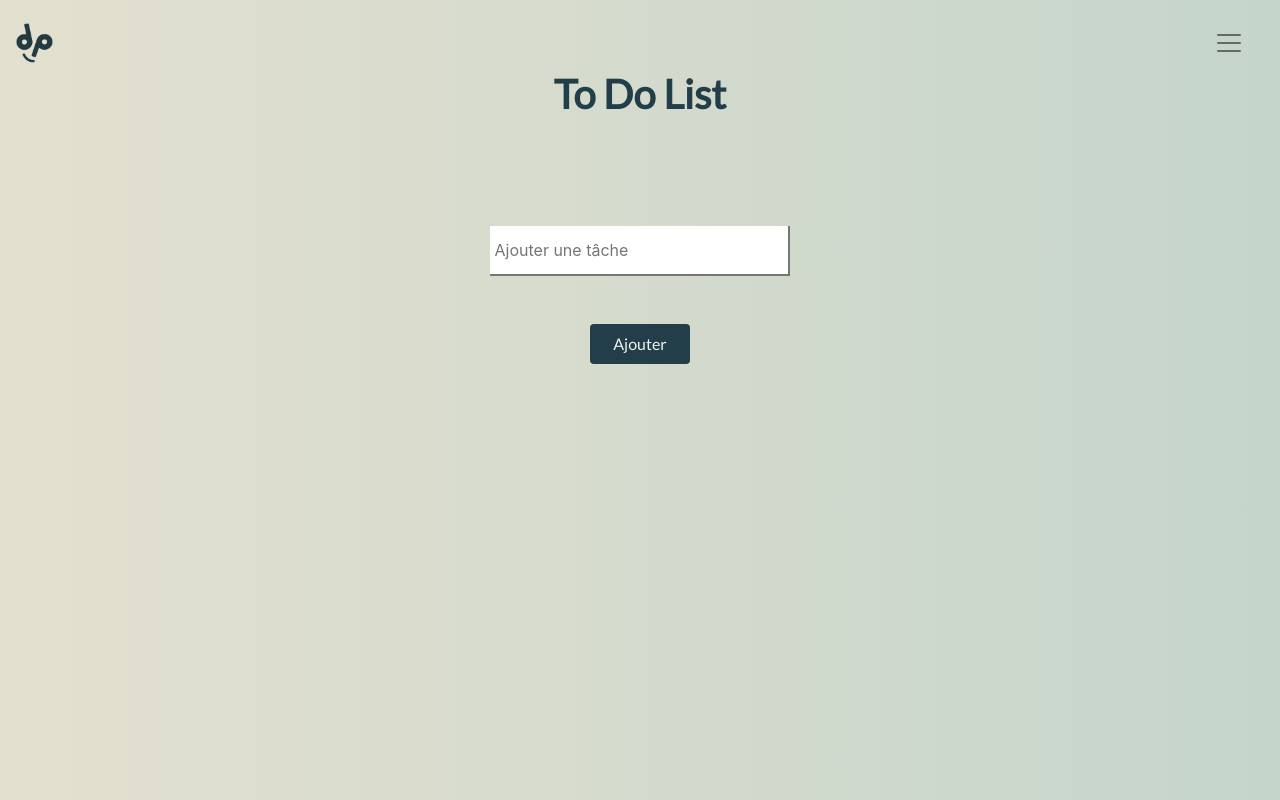
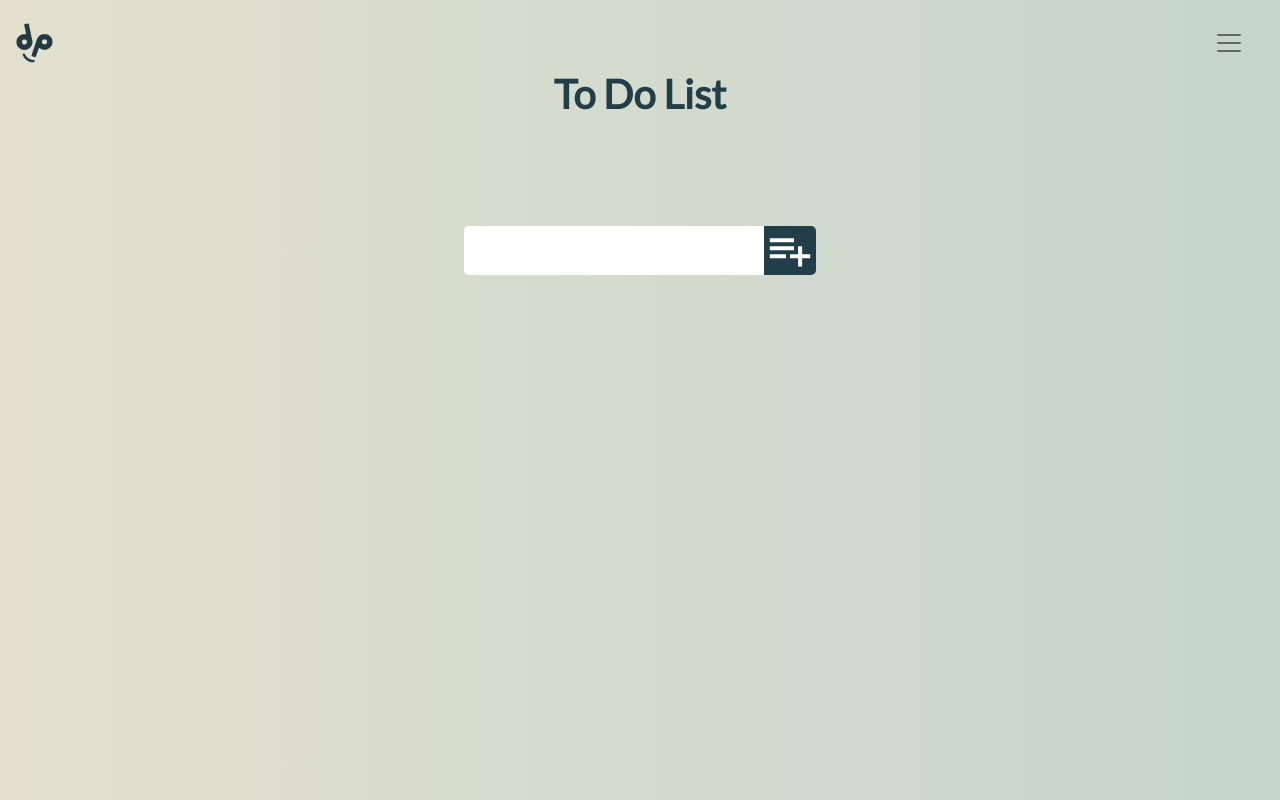
Before and after one commit to DavidPayet/david_portfolio, a React (Create React App) app: page /todolist in a window 1280 px wide. Built offline with nearby package versions, Linux system fonts and the light colour scheme; a web font is replaced by a local one.

Commit message:
todo list with hooks

```diff
--- a/package.json
+++ b/package.json
@@ -13,6 +13,7 @@
     "react-calendar": "^2.19.2",
     "react-d3-speedometer": "^0.11.0",
     "react-dom": "^16.13.0",
+    "react-icons": "^3.10.0",
     "react-multi-carousel": "^2.5.2",
     "react-router-dom": "^5.0.1",
     "react-scripts": "^3.4.0",
--- a/src/pages/ToDoListPage.jsx
+++ b/src/pages/ToDoListPage.jsx
@@ -1,64 +1,78 @@
-import React, { Component } from 'react';
-import { Container, Row, Col, Form, Button } from 'reactstrap';
+import React, { useState } from 'react';
+import { Container, Row, Col, Form, Input } from 'reactstrap';
+import { RiDeleteBin6Line } from "react-icons/ri";
+import { MdPlaylistAdd } from "react-icons/md";
 import NavApp from '../components/NavApp';
 
 import './ToDoListPage.scss';
 
-class ToDoListPage extends Component {
-  constructor(props) {
-    super(props);
-    this.state = {
-      userInput: '',
-      items: []
-    };
-    this.onChange = this.onChange.bind(this);
-    this.addTodo = this.addTodo.bind(this);
+const Todo = ({ todo, completeTodo, index, removeTodo }) => {
+  return (
+    <div className="list" style={{ textDecoration: todo.isComplete ? 'line-through' : '' }}>
+      <Container>
+        <Row>
+          <Col className="checkCol" xl="2" lg="2" md="2" sm="2" xs="2">
+            <Input
+              type="checkbox"
+              onClick={() => completeTodo(index)}
+              className="check"
+            />
+          </Col>
+          <Col className="todo-text" xl="8" lg="8" md="8" sm="8" xs="8">
+            {todo.text}
+          </Col>
+          <Col xl="2" lg="2" md="2" sm="2" xs="2">
+            <RiDeleteBin6Line className="deleteBtn" onClick={() => removeTodo(index)} />
+          </Col>
+        </Row>
+      </Container>
+    </div>
+  )
 }
 
-  onChange(e) {
-    this.setState({
-      userInput: e.target.value
-    })
+const TodoForm = ({ addTodo }) => {
+  const [value, setValue] = useState('')
+
+  const handleSubmit = (e) => {
+    e.preventDefault();
+    // check for the value
+    if (!value) return;
+    addTodo(value)
+    setValue('')
+  }
+  return (
+    <Form className="form">
+      <Input
+        type="text"
+        className="input"
+        value={value}
+        onChange={e => setValue(e.target.value)} />
+      <MdPlaylistAdd className="addBtn" onClick={handleSubmit} />
+    </Form>
+  )
 }
 
-  addTodo(e) {
-    e.preventDefault();
-    this.setState({
-      userInput: '',
-      items: [...this.state.items, this.state.userInput]
-    })
+const ToDoListPage = () => {
+  const [todos, setTodos] = useState([])
+
+  const addTodo = text => {
+    const newTodos = [...todos, { text }];
+    setTodos(newTodos)
   }
 
-  deleteTodo(item) {
-    const array = this.state.items;
-    const index = array.indexOf(item);
-    array.splice(index, 1);
-    this.setState({
-      items: array
-    })
+  const removeTodo = index => {
+    const newTodos = [...todos];
+    newTodos.splice(index, 1);
+    setTodos(newTodos)
   }
 
-  renderTodos() {
-    return this.state.items.map((item) => {
-      return (
-        <div key={item} className="list">
-          <Row className="todo">
-          <Col xl="2" lg="2" md="2" sm="1" xs="1" />
-            <Col xl="8" lg="8" md="8" sm="10" xs="10">
-            {item} <button
-              className="btn-delete"
-              onClick={this.deleteTodo.bind(this, item)}>
-              &#128465;
-                  </button>
-                  </Col>
-                  <Col lxl="2" g="2" md="2" sm="1" xs="1" />
-          </Row>
-        </div>
-      );
-    });
+  // update function
+  const completeTodo = (index) => {
+    const newTodos = [...todos];
+    newTodos[index].isComplete = !newTodos[index].isComplete;
+    setTodos(newTodos)
   }
 
-  render() {
   return (
     <div className="ToDoListPage">
       <NavApp />
@@ -67,38 +81,29 @@ class ToDoListPage extends Component {
           <Col xl="2" lg="2" md="2" sm="1" xs="1" />
           <Col xl="8" lg="8" md="8" sm="10" xs="10">
             <h1>To Do List</h1>
-              <Form>
-                <input
-                  value={this.state.userInput}
-                  type="text"
-                  placeholder=" Ajouter une tâche"
-                  onChange={this.onChange}
-                />
-                <br />
-                <br />
-                <br />
-                <Button className="btn-add" onClick={this.addTodo}>Ajouter</Button>
-              </Form>
+            <TodoForm addTodo={addTodo} />
           </Col>
           <Col xl="2" lg="2" md="2" sm="1" xs="1" />
         </Row>
         <br />
-          <br />
-          <br />
-          <br />
         <Row>
           <Col xl="2" lg="2" md="2" sm="1" xs="1" />
           <Col xl="8" lg="8" md="8" sm="10" xs="10">
-            <span>
-              {this.renderTodos()}
-            </span>
+            {todos.map((todo, index) => (
+              <Todo
+                key={index}
+                index={index}
+                todo={todo}
+                completeTodo={completeTodo}
+                removeTodo={removeTodo}
+              />
+            ))}
           </Col>
           <Col xl="2" lg="2" md="2" sm="1" xs="1" />
         </Row>
       </Container>
     </div>
-    );
-  }
+  )
 }
 
-export default ToDoListPage;
+export default ToDoListPage
--- a/src/pages/ToDoListPage.scss
+++ b/src/pages/ToDoListPage.scss
@@ -2,7 +2,6 @@
 
 .ToDoListPage {
   min-height: 800px;
-  position: absolute;
   padding-top: 70px;
   width: 100%;
   background: linear-gradient(to left, #c5d5cb, #e3e0cf);
@@ -15,82 +14,69 @@
       padding-bottom: 100px;
     }
 
+    .form {
+      align-items: center;
+      justify-content: center;
+      display: flex;
+      padding-bottom: 50px;
+
       input {
+        font-size: 23px;
         color: rgb(33, 62, 73);
-      height: 50px;
-      width: 300px;
+        max-width: 300px;
         padding: 0px;
-      border-top: 0px;
-      border-left: 0px;
-      outline: none;
+        border: none;
+        border-radius: 5px 0px 0px 5px;
       }
 
-    .btn-add {
-      border: 0px;
-      height: 40px;
-      width: 100px;
-      font-family: 'Lato';
+      .addBtn {
+        height: 48.5px;
+        width: 52px;
         background-color: rgb(33, 62, 73);
-      color: rgb(241, 241, 243);
+        color: white;
         border: none;
+        border-radius: 0px 5px 5px 0px;
+        cursor: pointer;
       }
 
-    .btn-add:hover {
+      .addBtn:hover {
         background-color: rgb(66, 151, 207);
         transition: .1s ease-out;
       }
-
-    .btn-delete {
-      background-color: transparent;
-      font-size: 30px;
-      border: 0px;
-      margin-left: 20px;
-      margin-top: 8px;
-      margin-bottom: 8px;
-      font-size: 20px;
     }
 
-    .btn-delete:hover {
-      animation: shake 0.80s cubic-bezier(.36, .07, .19, .97) both;
-      transform: translate3d(0, 0, 0);
+    .list {
+      color: rgb(33, 62, 73);
+
+      .todo-text {
+        font-size: 23px;
+        text-align: left;
+        word-wrap: break-word;
+        align-items: baseline;
       }
 
-    @keyframes shake {
+      .checkCol {
+        align-items: center;
+        justify-content: center;
+        display: flex;
 
-      10%,
-      90% {
-        transform: translate3d(-1px, 0, 0);
-      }
-
-      20%,
-      80% {
-        transform: translate3d(2px, 0, 0);
-      }
-
-      30%,
-      50%,
-      70% {
-        transform: translate3d(-4px, 0, 0);
-      }
-
-      40%,
-      60% {
-        transform: translate3d(4px, 0, 0);
+        .check {
+          cursor: pointer;
+          margin: 0px;
         }
       }
 
-    .btn-delete:focus {
-      outline: none;
+      .deleteBtn {
+        font-size: 30px;
+        border: 0px;
+        margin: none;
+        cursor: pointer;
       }
 
-    .list {
-      font-size: 30px;
-      color: rgb(33, 62, 73);
-    }
-
-    .todo {
-      justify-content: center;
-      word-wrap: break-word;
+      .deleteBtn:hover {
+        color: red;
+        transition: .1s ease-out;
       }
     }
   }
+}
```
Also changed, not shown: 1 other file (tests, documents, lock files or other folders). Lines whose indentation alone changed are shown as unchanged.
